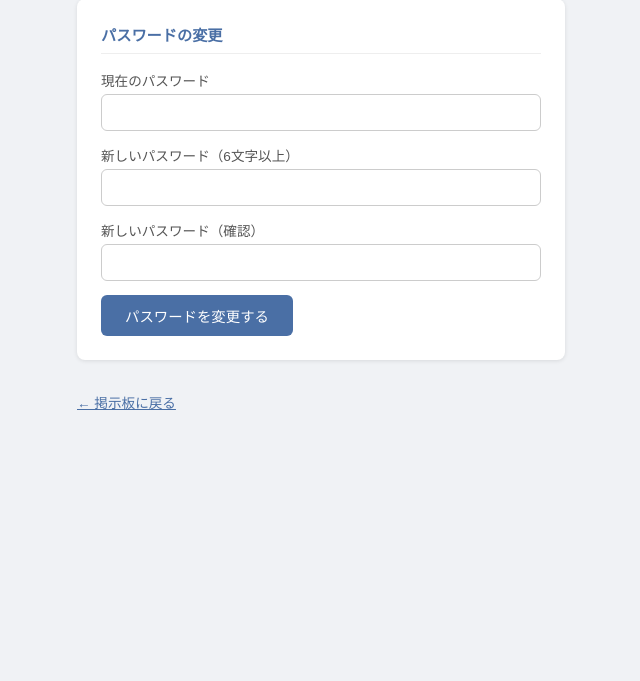
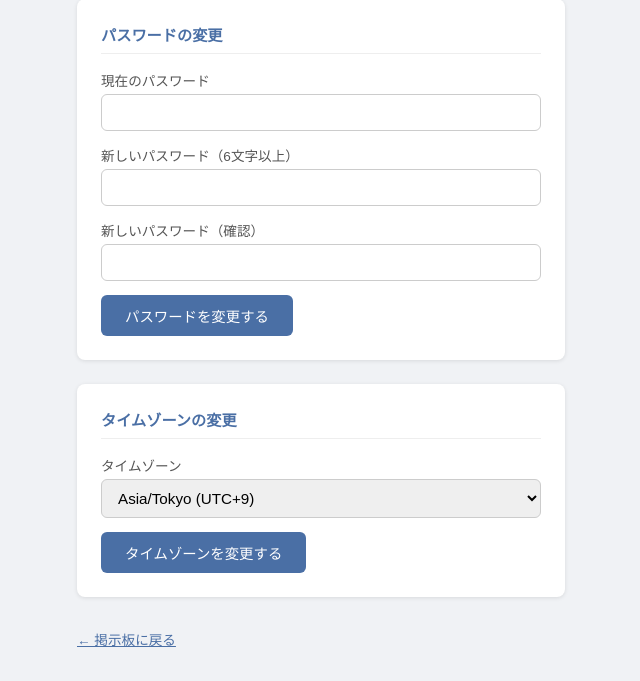
Before and after one commit to sonohen/claude-code-trial, a Flask app: page /settings in a window 1280 px wide. Shown: the part 401-1082 px from the top of the page, without its empty margins (319-959 px from the left). Before the commit the page ends 811 px from the top, so only its background shows below. Run offline with Flask 3, Linux system fonts and the light colour scheme; the visitor is signed in with stand-in values (Sample User, id 1); data comes from the database, SQL or seed files in the repository.

Commit message:
Add per-user timezone setting for post timestamps (closes #18)
タイムスタンプをUTCで保存し、ユーザーごとのタイムゾーン設定に応じて
表示時に変換するよう対応。設定ページにタイムゾーン選択セレクトボックスを追加。
Jinja2フィルター localtime(tz) を全テンプレートの日時表示に適用。

https://claude.ai/code/session_01PDfmeaaSBNGHBfNPpHHiiW

```diff
--- a/app.py
+++ b/app.py
@@ -1,11 +1,46 @@
 import sqlite3
-from datetime import datetime
+from datetime import datetime, timezone
+from zoneinfo import ZoneInfo
 from flask import Flask, g, redirect, render_template, request, session, url_for
 from werkzeug.security import check_password_hash, generate_password_hash
 
 app = Flask(__name__)
 app.secret_key = "change-me-in-production"
 DATABASE = "board.db"
+
+TIMEZONES = [
+    ("UTC",                 "UTC"),
+    ("Asia/Tokyo",          "Asia/Tokyo (UTC+9)"),
+    ("Asia/Seoul",          "Asia/Seoul (UTC+9)"),
+    ("Asia/Shanghai",       "Asia/Shanghai (UTC+8)"),
+    ("Asia/Singapore",      "Asia/Singapore (UTC+8)"),
+    ("Asia/Kolkata",        "Asia/Kolkata (UTC+5:30)"),
+    ("Asia/Dubai",          "Asia/Dubai (UTC+4)"),
+    ("Europe/London",       "Europe/London"),
+    ("Europe/Paris",        "Europe/Paris (UTC+1/2)"),
+    ("Europe/Berlin",       "Europe/Berlin (UTC+1/2)"),
+    ("America/New_York",    "America/New_York (UTC-5/-4)"),
+    ("America/Chicago",     "America/Chicago (UTC-6/-5)"),
+    ("America/Denver",      "America/Denver (UTC-7/-6)"),
+    ("America/Los_Angeles", "America/Los_Angeles (UTC-8/-7)"),
+    ("Australia/Sydney",    "Australia/Sydney"),
+]
+
+DEFAULT_TZ = "Asia/Tokyo"
+
+
+@app.template_filter("localtime")
+def localtime_filter(dt_str, tz_name):
+    """UTC文字列をユーザーのタイムゾーンへ変換して返す。"""
+    if not dt_str or not tz_name:
+        return dt_str
+    try:
+        dt = datetime.strptime(dt_str, "%Y-%m-%d %H:%M:%S").replace(tzinfo=timezone.utc)
+        return dt.astimezone(ZoneInfo(tz_name)).strftime("%Y-%m-%d %H:%M:%S")
+    except Exception:
+        return dt_str
+
+
 
 
 def get_db():
@@ -54,6 +89,9 @@ def init_db():
     if "display_name" not in usr_cols:
         db.execute("ALTER TABLE users ADD COLUMN display_name TEXT")
         db.execute("UPDATE users SET display_name = user_id WHERE display_name IS NULL")
+    if "timezone" not in usr_cols:
+        db.execute("ALTER TABLE users ADD COLUMN timezone TEXT")
+        db.execute("UPDATE users SET timezone = ? WHERE timezone IS NULL", (DEFAULT_TZ,))
     db.commit()
     db.close()
 
@@ -70,6 +108,17 @@ def get_display_name(db, user_id):
 def require_login():
     if not current_user():
         return redirect(url_for("login"))
+
+
+@app.context_processor
+def inject_user_tz():
+    tz = DEFAULT_TZ
+    if current_user():
+        db = get_db()
+        row = db.execute("SELECT timezone FROM users WHERE user_id = ?", (current_user(),)).fetchone()
+        if row and row["timezone"]:
+            tz = row["timezone"]
+    return {"user_tz": tz}
 
 
 def is_unlocked(message_id):
@@ -123,7 +172,7 @@ def post():
         return redirect(url_for("index"))
     pw_hash = generate_password_hash(post_password) if post_password else None
     db = get_db()
-    now = datetime.now().strftime("%Y-%m-%d %H:%M:%S")
+    now = datetime.now(timezone.utc).strftime("%Y-%m-%d %H:%M:%S")
     db.execute(
         "INSERT INTO messages (name, message, created_at, user_id, password_hash, parent_id)"
         " VALUES (?, ?, ?, ?, ?, NULL)",
@@ -154,7 +203,7 @@ def reply(parent_id):
         elif len(name) > 50 or len(message) > 1000:
             error = "名前は50文字以内、メッセージは1000文字以内で入力してください。"
         else:
-            now = datetime.now().strftime("%Y-%m-%d %H:%M:%S")
+            now = datetime.now(timezone.utc).strftime("%Y-%m-%d %H:%M:%S")
             db.execute(
                 "INSERT INTO messages (name, message, created_at, user_id, parent_id)"
                 " VALUES (?, ?, ?, ?, ?)",
@@ -249,10 +298,11 @@ def register():
             if exists:
                 error = "そのIDはすでに使われています。"
             else:
-                now = datetime.now().strftime("%Y-%m-%d %H:%M:%S")
+                now = datetime.now(timezone.utc).strftime("%Y-%m-%d %H:%M:%S")
                 db.execute(
-                    "INSERT INTO users (user_id, password_hash, display_name, created_at) VALUES (?, ?, ?, ?)",
-                    (user_id, generate_password_hash(password), user_id, now),
+                    "INSERT INTO users (user_id, password_hash, display_name, timezone, created_at)"
+                    " VALUES (?, ?, ?, ?, ?)",
+                    (user_id, generate_password_hash(password), user_id, DEFAULT_TZ, now),
                 )
                 db.commit()
                 session["user_id"] = user_id
@@ -296,7 +346,7 @@ def settings():
         return redir
     db = get_db()
     user = db.execute("SELECT * FROM users WHERE user_id = ?", (current_user(),)).fetchone()
-    name_error = name_success = pw_error = pw_success = None
+    name_error = name_success = pw_error = pw_success = tz_error = tz_success = None
 
     if request.method == "POST":
         action = request.form.get("action")
@@ -320,6 +370,17 @@ def settings():
                 name_success = "名前を変更しました。"
                 user = db.execute("SELECT * FROM users WHERE user_id = ?", (current_user(),)).fetchone()
 
+        elif action == "timezone":
+            new_tz = request.form.get("timezone", "").strip()
+            valid = [tz for tz, _ in TIMEZONES]
+            if new_tz not in valid:
+                tz_error = "無効なタイムゾーンです。"
+            else:
+                db.execute("UPDATE users SET timezone = ? WHERE user_id = ?", (new_tz, current_user()))
+                db.commit()
+                tz_success = "タイムゾーンを変更しました。"
+                user = db.execute("SELECT * FROM users WHERE user_id = ?", (current_user(),)).fetchone()
+
         elif action == "password":
             current_pw = request.form.get("current_password", "")
             new_pw = request.form.get("new_password", "")
@@ -341,10 +402,13 @@ def settings():
     return render_template(
         "settings.html",
         user=user,
+        timezones=TIMEZONES,
         name_error=name_error,
         name_success=name_success,
         pw_error=pw_error,
         pw_success=pw_success,
+        tz_error=tz_error,
+        tz_success=tz_success,
     )
 
 
--- a/templates/index.html
+++ b/templates/index.html
@@ -339,7 +339,7 @@
               {{ msg.name }}
             {% endif %}
           </span>
-          <span class="message-time">{{ msg.created_at }}</span>
+          <span class="message-time">{{ msg.created_at | localtime(user_tz) }}</span>
         </div>
         {% if msg.password_hash and not (session.user_id == msg.user_id or msg.id in unlocked) %}
         <div class="locked-body">
@@ -356,7 +356,7 @@
           <div class="reply-card">
             <div class="reply-header">
               <span class="reply-name">{{ rep.name }}</span>
-              <span class="reply-time">{{ rep.created_at }}</span>
+              <span class="reply-time">{{ rep.created_at | localtime(user_tz) }}</span>
             </div>
             <div class="reply-body">{{ rep.message }}</div>
           </div>
--- a/templates/reply.html
+++ b/templates/reply.html
@@ -108,7 +108,7 @@
     <div class="parent-label">返信先の投稿</div>
     <div class="parent-header">
       <span class="parent-name">{{ parent.name }}</span>
-      <span class="parent-time">{{ parent.created_at }}</span>
+      <span class="parent-time">{{ parent.created_at | localtime(user_tz) }}</span>
     </div>
     <div class="parent-body">{{ parent.message }}</div>
   </div>
--- a/templates/settings.html
+++ b/templates/settings.html
@@ -160,6 +160,24 @@
     </form>
   </div>
 
+  <div class="card">
+    <h2>タイムゾーンの変更</h2>
+    {% if tz_error %}<div class="alert alert-error">{{ tz_error }}</div>{% endif %}
+    {% if tz_success %}<div class="alert alert-success">{{ tz_success }}</div>{% endif %}
+    <form method="post">
+      <input type="hidden" name="action" value="timezone">
+      <div class="form-group">
+        <label for="timezone">タイムゾーン</label>
+        <select id="timezone" name="timezone" style="width:100%;padding:9px 12px;border:1px solid #ccc;border-radius:6px;font-size:0.95rem;font-family:inherit;">
+          {% for tz_value, tz_label in timezones %}
+          <option value="{{ tz_value }}" {% if tz_value == (user.timezone or 'Asia/Tokyo') %}selected{% endif %}>{{ tz_label }}</option>
+          {% endfor %}
+        </select>
+      </div>
+      <button type="submit" class="btn-save">タイムゾーンを変更する</button>
+    </form>
+  </div>
+
   <a class="back-link" href="/">← 掲示板に戻る</a>
 </main>
 </body>
--- a/templates/user_posts.html
+++ b/templates/user_posts.html
@@ -113,7 +113,7 @@
     <div class="message-card">
       <div class="message-header">
         <span class="message-name">{{ msg.name }}</span>
-        <span class="message-time">{{ msg.created_at }}</span>
+        <span class="message-time">{{ msg.created_at | localtime(user_tz) }}</span>
       </div>
       {% if msg.password_hash and msg.id not in unlocked %}
       <div style="font-size:0.9rem;color:#999;display:flex;align-items:center;gap:8px;">
--- a/templates/view.html
+++ b/templates/view.html
@@ -107,7 +107,7 @@
     {% if unlocked %}
       <div class="message-header">
         <span class="message-name">{{ msg.name }}</span>
-        <span class="message-time">{{ msg.created_at }}</span>
+        <span class="message-time">{{ msg.created_at | localtime(user_tz) }}</span>
       </div>
       <div class="message-body">{{ msg.message }}</div>
     {% else %}
```
